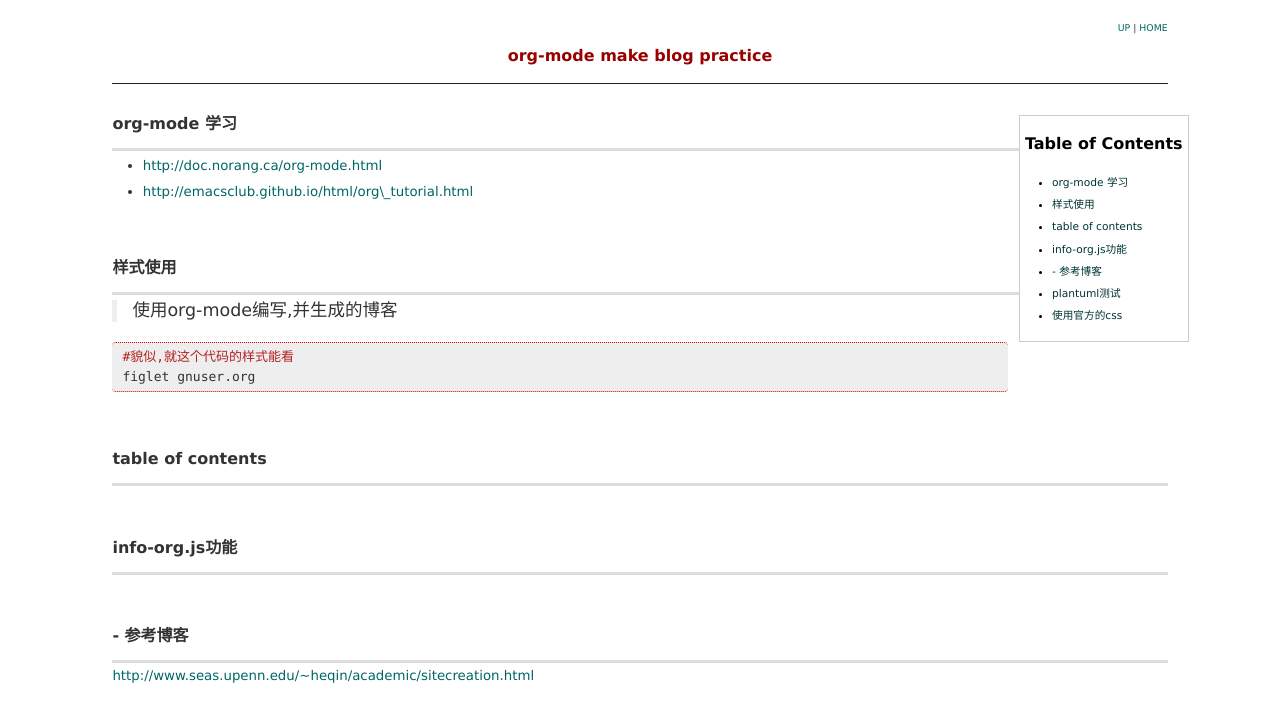
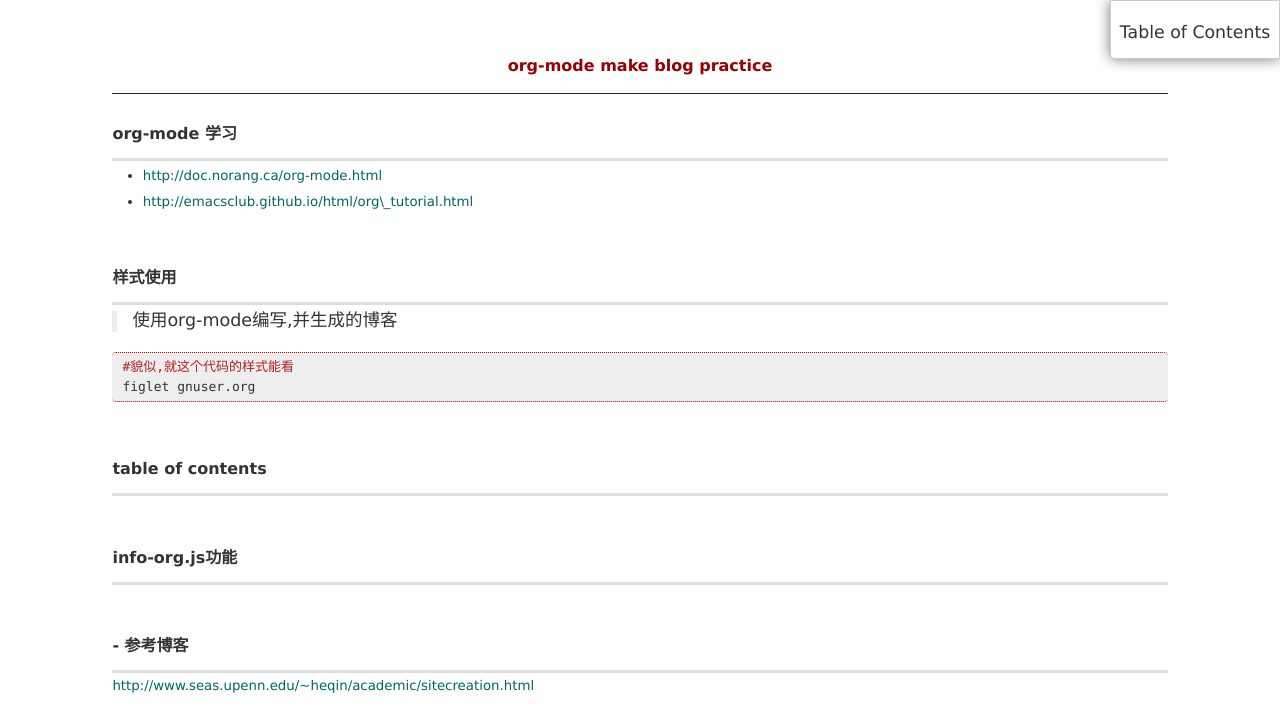
Before and after one commit to gnuser/gnuser.org, a plain HTML site: page src/index.html in a window 1280 px wide. Shown: the top 728 px of the page. Drawn offline with Linux system fonts and the light colour scheme.

Commit message:
adjust table of content

```diff
--- a/src/css/stylesheet.css
+++ b/src/css/stylesheet.css
@@ -7,32 +7,39 @@
     line-height: 1.2em;
   }
 
-  #table-of-contents {
-    color: black;
-    background: #FFF;
-    font-size: 80%;
-    padding: .5em;
-    margin: 1em -2em 1em 1em;
-    display: block;
-  }
-
-  #table-of-contents a  {
-    color: #003333;
-  }
-
-  #table-of-contents a:hover {
-    color: #003333;
-    text-decoration: underline;
-  }
-
-  #table-of-contents li  {
-    margin: .2em;
-  }
-
-  #table-of-contents h2 {
-    margin-top: .2em;
-    border: none;
-  }
+    /* TOC inspired by http://jashkenas.github.com/coffee-script */
+    #table-of-contents {
+	font-size: 10pt;
+	position: fixed;
+	right: 0em;
+	top: 0em;
+	background: white;
+	line-height: 12pt;
+	text-align: right;
+	box-shadow: 0 0 1em #777777;
+	-webkit-box-shadow: 0 0 1em #777777;
+	-moz-box-shadow: 0 0 1em #777777;
+	-webkit-border-bottom-left-radius: 5px;
+	-moz-border-radius-bottomleft: 5px;
+	/* ensure doesn't flow off the screen when expanded */
+	max-height: 80%;
+	overflow: auto; }
+    #table-of-contents h2 {
+	font-size: 13pt;
+	max-width: 9em;
+	border: 0;
+	font-weight: normal;
+	padding-left: 0.5em;
+	padding-right: 0.5em;
+	padding-top: 0.05em;
+	padding-bottom: 0.05em; }
+    #table-of-contents #text-table-of-contents {
+	display: none;
+	text-align: left; }
+    #table-of-contents:hover #text-table-of-contents {
+	display: block;
+	padding: 0.5em;
+	margin-top: -1.5em; }
 
   #license {
     padding: .3em;
--- a/src/index.html
+++ b/src/index.html
@@ -7,7 +7,7 @@
 <meta http-equiv="Content-Type" content="text/html;charset=utf-8"/>
 <meta name="title" content="org-mode make blog practice"/>
 <meta name="generator" content="Org-mode"/>
-<meta name="generated" content="2014-08-17T16:35+0800"/>
+<meta name="generated" content="2014-08-17T18:33+0800"/>
 <meta name="author" content="gnuser   "/>
 <meta name="description" content=""/>
 <meta name="keywords" content=""/>
@@ -63,77 +63,6 @@
 <link href="css/bootstrap.min.css" rel="stylesheet" media="screen">
 <link href="css/bootstrap-responsive.min.css" rel="stylesheet">
 <link href="css/stylesheet.css" rel="stylesheet" type="text/css">
-<script type="text/javascript" src="js/org-info.js">
-/**
- *
- * @source: js/org-info.js
- *
- * @licstart  The following is the entire license notice for the
- *  JavaScript code in js/org-info.js.
- *
- * Copyright (C) 2012-2013  Sebastian Rose
- *
- *
- * The JavaScript code in this tag is free software: you can
- * redistribute it and/or modify it under the terms of the GNU
- * General Public License (GNU GPL) as published by the Free Software
- * Foundation, either version 3 of the License, or (at your option)
- * any later version.  The code is distributed WITHOUT ANY WARRANTY;
- * without even the implied warranty of MERCHANTABILITY or FITNESS
- * FOR A PARTICULAR PURPOSE.  See the GNU GPL for more details.
- *
- * As additional permission under GNU GPL version 3 section 7, you
- * may distribute non-source (e.g., minimized or compacted) forms of
- * that code without the copy of the GNU GPL normally required by
- * section 4, provided you include this license notice and a URL
- * through which recipients can access the Corresponding Source.
- *
- * @licend  The above is the entire license notice
- * for the JavaScript code in js/org-info.js.
- *
- */
-</script>
-
-<script type="text/javascript">
-
-/*
-@licstart  The following is the entire license notice for the
-JavaScript code in this tag.
-
-Copyright (C) 2012-2013 Free Software Foundation, Inc.
-
-The JavaScript code in this tag is free software: you can
-redistribute it and/or modify it under the terms of the GNU
-General Public License (GNU GPL) as published by the Free Software
-Foundation, either version 3 of the License, or (at your option)
-any later version.  The code is distributed WITHOUT ANY WARRANTY;
-without even the implied warranty of MERCHANTABILITY or FITNESS
-FOR A PARTICULAR PURPOSE.  See the GNU GPL for more details.
-
-As additional permission under GNU GPL version 3 section 7, you
-may distribute non-source (e.g., minimized or compacted) forms of
-that code without the copy of the GNU GPL normally required by
-section 4, provided you include this license notice and a URL
-through which recipients can access the Corresponding Source.
-
-
-@licend  The above is the entire license notice
-for the JavaScript code in this tag.
-*/
-
-<!--/*--><![CDATA[/*><!--*/
-org_html_manager.set("TOC_DEPTH", "2");
-org_html_manager.set("LINK_HOME", "index.html");
-org_html_manager.set("LINK_UP", "index.html");
-org_html_manager.set("LOCAL_TOC", "1");
-org_html_manager.set("VIEW_BUTTONS", "0");
-org_html_manager.set("MOUSE_HINT", "#dddddd");
-org_html_manager.set("FIXED_TOC", "0");
-org_html_manager.set("TOC", "1");
-org_html_manager.set("VIEW", "showall");
-org_html_manager.setup();  // activate after the parameters are set
-/*]]>*///-->
-</script>
 <script type="text/javascript">
 /*
 @licstart  The following is the entire license notice for the
@@ -210,6 +139,7 @@ for the JavaScript code in this tag.
 <li><a href="#sec-5">- 参考博客</a></li>
 <li><a href="#sec-6">plantuml测试</a></li>
 <li><a href="#sec-7">使用官方的css</a></li>
+<li><a href="#sec-8">截图功能</a></li>
 </ul>
 </div>
 </div>
@@ -300,6 +230,15 @@ figlet gnuser.org
 
 
 </div>
+
+</div>
+
+<div id="outline-container-8" class="outline-2">
+<h2 id="sec-8">截图功能</h2>
+<div class="outline-text-2" id="text-8">
+
+
+</div>
 </div>
 </div>
 
```
Also changed, not shown: 1 other file.
